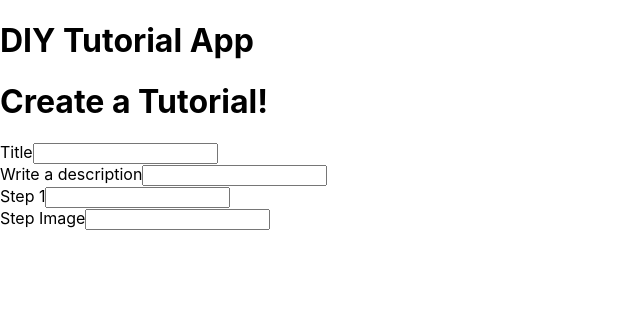
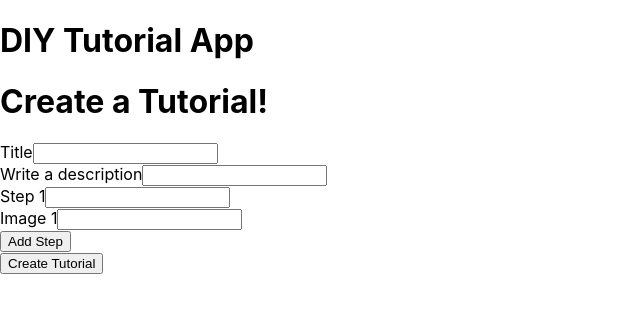
Before and after one commit to ZachFlota/DIY-Tutorial-App, a React (Create React App) app: page /create in a window 1280 px wide. Shown: the top 312 px of the page, without its empty margins (0-640 px from the left). Built offline with nearby package versions, Linux system fonts and the light colour scheme.

Commit message:
createGuide form sample

```diff
--- a/models/tutorials.js
+++ b/models/tutorials.js
@@ -2,6 +2,9 @@ const mongoose = require('mongoose')
 
 const tutorialSchema = new mongoose.Schema({
     title: { type: String, required: true},
+    description: { type: String },
+    step: { type: String },
+    image: { type: String },
 
 })
 
--- a/src/components/CreateGuide.js
+++ b/src/components/CreateGuide.js
@@ -1,11 +1,34 @@
 const React = require('react')
 
 function CreateGuide(){
+
+
+    function addStep() {
+
+        var newLabel = document.createElement('label')
+        newLabel.innerHTML = 'Step'
+
+        var newInput = document.createElement('input');
+        newInput.setAttribute('type', 'text')
+
+        var newImageLabel = document.createElement('label')
+        newImageLabel.innerHTML = 'Image'
+
+        var newImage = document.createElement('input');
+        newImage.setAttribute('type', 'text')
+
+        document.getElementById("newStep").appendChild(newLabel);
+        document.getElementById("newStep").appendChild(newInput);
+        document.getElementById("newStep").appendChild(newImageLabel);
+        document.getElementById("newStep").appendChild(newImage);
+
+    }
+
     return (
         <main>
             <h1>Create a Tutorial!</h1>
             <form method="POST" action="/tutorial">
-                <div classname="form-group">
+                <div className="form-group">
                     <label htmlFor="title">Title</label>
                     <input className="form-control" id="title" name="title" required />
                 </div>
@@ -18,8 +41,15 @@ function CreateGuide(){
                     <input className="form-control" id="step" name="step" required />
                 </div>
                 <div className="form-group">
-                    <label htmlFor="image">Step Image</label>
+                    <label htmlFor="image">Image 1</label>
                     <input className="form-control" id="image" name="image" />
+                </div>
+                <div id="newStep"></div>
+                <div>
+                    <input type="button" value="Add Step" onClick={addStep} />
+                </div>
+                <div>
+                    <input type="submit" className="btn btn-primary" value="Create Tutorial"></input>
                 </div>
 
 
```
